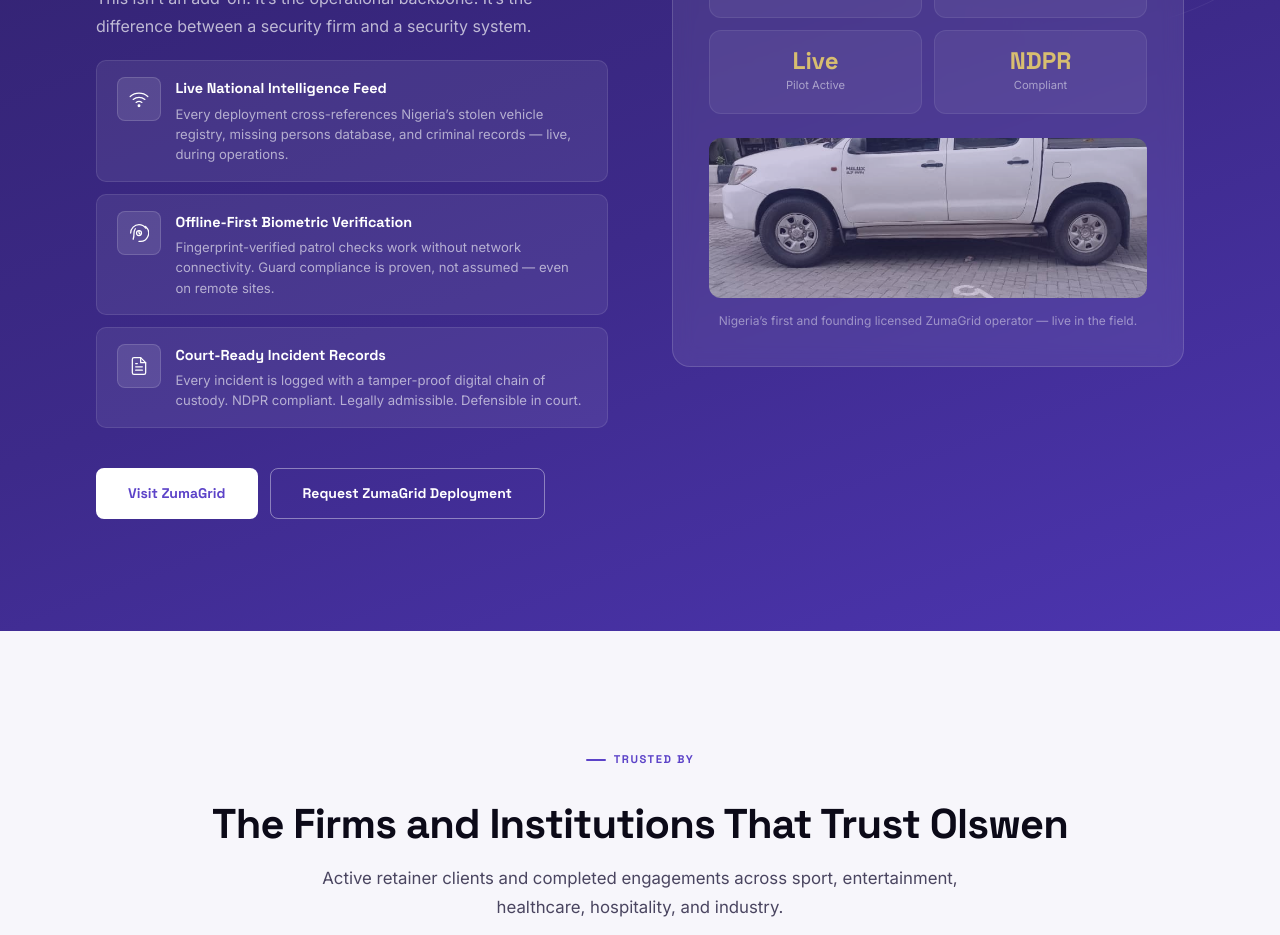
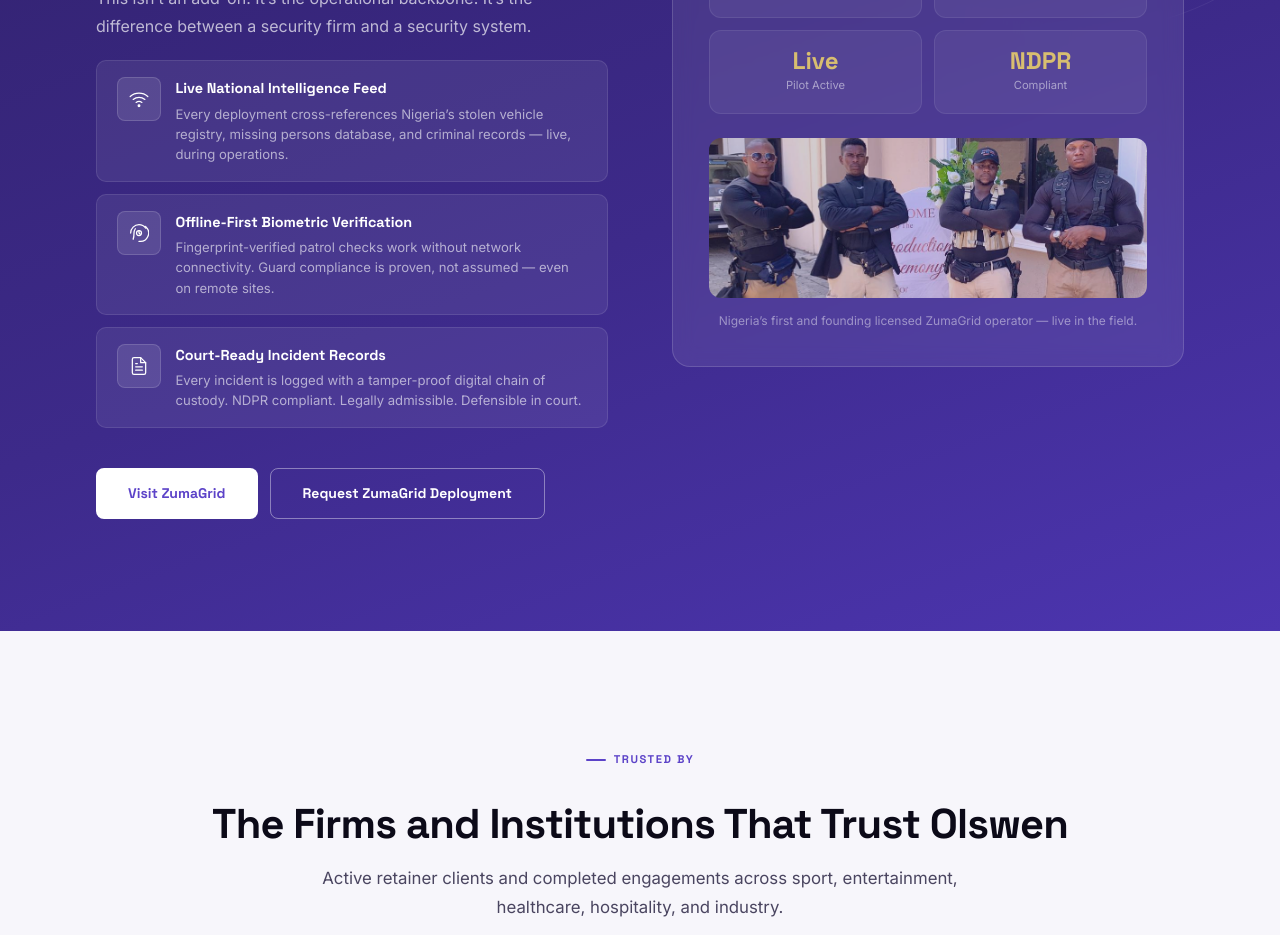
Before and after one commit to klmayua/olswen, a Next.js app: page / in a window 1280 px wide. Shown: the part 4700-5635 px from the top of the page. Built offline with nearby package versions, Linux system fonts and the light colour scheme.

Commit message:
Swap stock images: girl→full squad, patrol car→squad2

```diff
--- a/src/components/SolutionsSection.tsx
+++ b/src/components/SolutionsSection.tsx
@@ -23,8 +23,8 @@
     wide: false,
   },
   {
-    img: images.operativePortrait,
-    alt: 'Security operations',
+    img: images.fullSquad,
+    alt: 'Olswen security squad',
     eyebrow: 'Guard Deployment',
     title: 'Professional Guard Deployment',
     desc: 'Regular, Premium, and Supervisory tiers. Every guard is biometrically verified through ZumaGrid from day one. Personnel accountability that paper logs cannot provide.',
--- a/src/components/ZumaGridSection.tsx
+++ b/src/components/ZumaGridSection.tsx
@@ -73,7 +73,7 @@
                 ))}
               </div>
               <div style={{ borderRadius: '0.75rem', overflow: 'hidden', marginTop: '1rem', position: 'relative', height: 160 }}>
-                <Image src={images.patrolVehicle} alt="Olswen patrol operations" fill sizes="(max-width:860px) 100vw, 400px" style={{ objectFit: 'cover', opacity: 0.75 }} />
+                <Image src={images.squad2} alt="Olswen security team deployment" fill sizes="(max-width:860px) 100vw, 400px" style={{ objectFit: 'cover', opacity: 0.75 }} />
               </div>
               <p style={{ fontSize: '0.75rem', color: 'rgba(255,255,255,0.45)', textAlign: 'center', marginTop: '0.9rem', lineHeight: 1.5 }}>Nigeria’s first and founding licensed ZumaGrid operator — live in the field.</p>
             </div>
```
